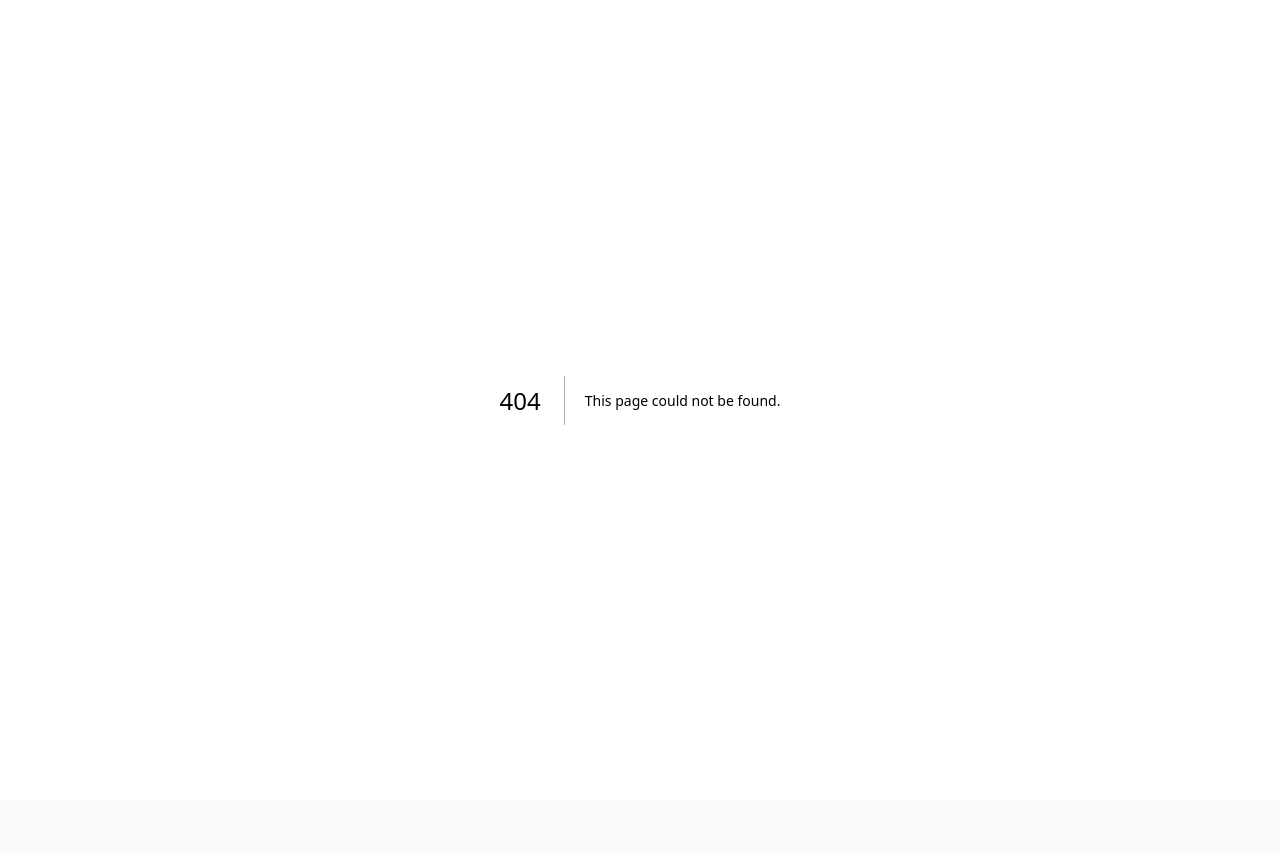
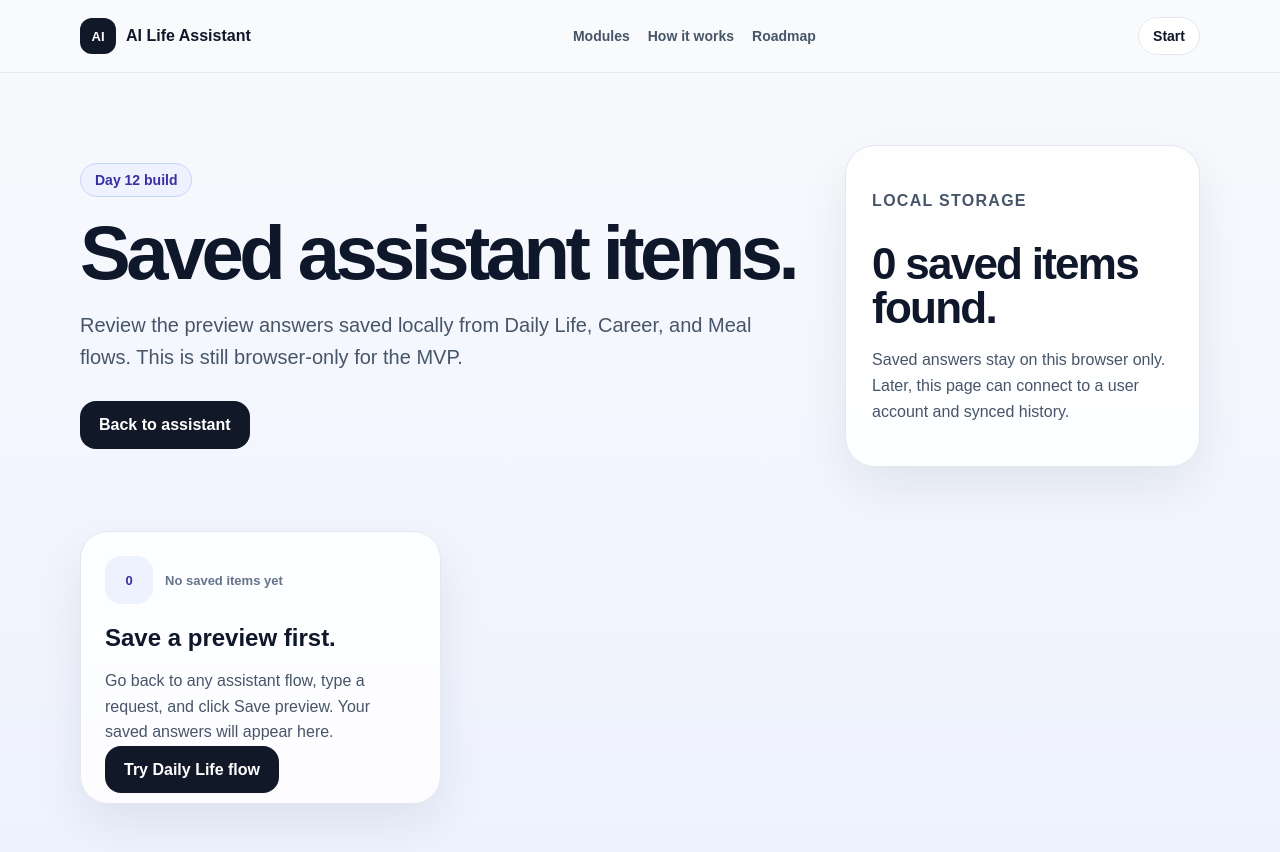
Before and after one commit to bushra-muneer/ai-life-assistant, a Next.js app: page /saved in a window 1280 px wide. Before the commit this address had no page. Shown: the top 852 px of the page. Before the commit the page ends 800 px from the top, so only its background shows below. Built offline with nearby package versions, Linux system fonts and the light colour scheme.

Commit message:
Add saved items page route

```diff
--- /dev/null
+++ b/app/saved/page.jsx
@@ -0,0 +1,11 @@
+import AppHeader from '../../components/AppHeader';
+import SavedItemsView from '../../components/SavedItemsView';
+
+export default function SavedPage() {
+  return (
+    <>
+      <AppHeader />
+      <SavedItemsView />
+    </>
+  );
+}
```
